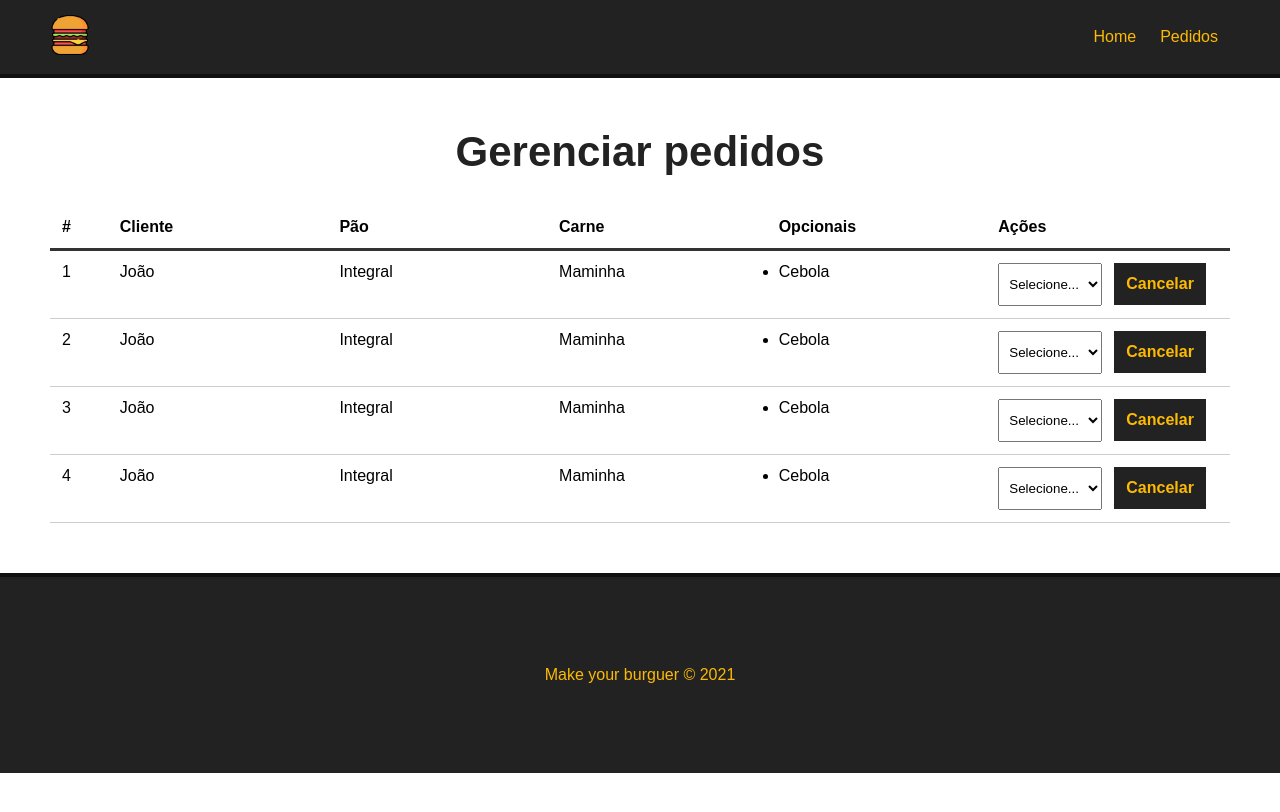
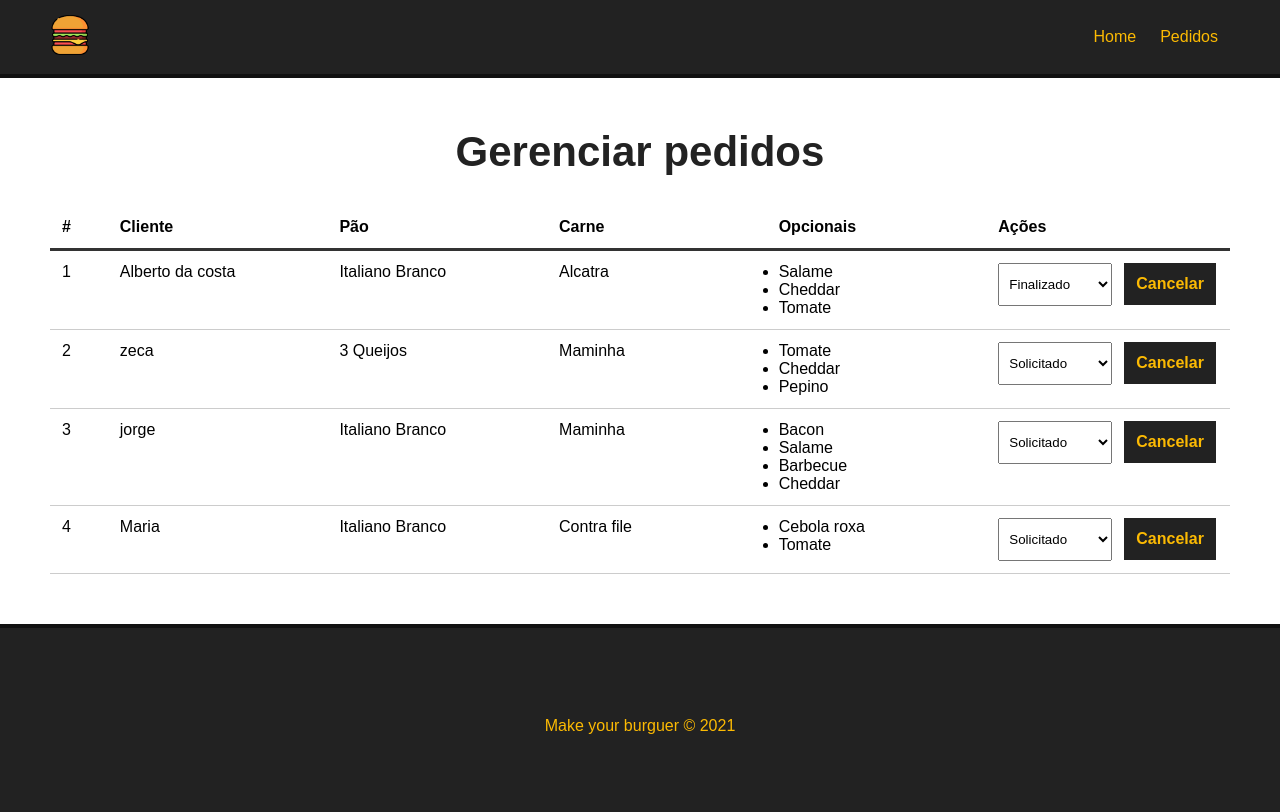
Before and after one commit to matheusrosmano/make-your-burguer, a Vue app: page /pedidos in a window 1280 px wide. Shown: the top 812 px of the page. Built offline with nearby package versions, Linux system fonts and the light colour scheme; data requests are answered from the project's data file.

Commit message:
Ajuste na listagem de pedidos

```diff
--- a/db/db.json
+++ b/db/db.json
@@ -83,7 +83,7 @@
   ],
   "burgers": [
     {
-      "nome": "ii",
+      "nome": "Alberto da costa",
       "carne": "Alcatra",
       "pao": "Italiano Branco",
       "opcionais": [
@@ -91,7 +91,7 @@
         "Cheddar",
         "Tomate"
       ],
-      "status": "Solicitado",
+      "status": "Finalizado",
       "id": 1
     },
     {
@@ -121,7 +121,7 @@
     },
     {
       "nome": "Maria",
-      "carne": null,
+      "carne": "Contra file",
       "pao": "Italiano Branco",
       "opcionais": [
         "Cebola roxa",
--- a/src/components/Dashboard.vue
+++ b/src/components/Dashboard.vue
@@ -17,17 +17,24 @@
                 <div class="order-number">
                     {{ burguer.id}}
                 </div>
-                <div>João</div>
-                <div>Integral</div>
-                <div>Maminha</div>
+                <div>{{burguer.nome}}</div>
+                <div>{{burguer.pao}}</div>
+                <div>{{burguer.carne}}</div>
                 <div>
                     <ul>
-                        <li>Cebola</li>
+                        <li v-for="(opcional, index) in burguer.opcionais" :key="index">
+                            {{opcional}}
+                        </li>
                     </ul>
                 </div>
                 <div>
                     <select name="status" class="status">
                         <option value="">Selecione...</option>
+                        <option v-for="s in this.status" :key="s.id" :value="s.id"
+                            :selected="s.tipo == burguer.status"
+                        >
+                            {{s.tipo}}
+                        </option>
                     </select>
                     <button class="delete-btn">Cancelar</button>
                 </div>
@@ -58,10 +65,22 @@ export default {
 
       this.burguers = await req.json()
     },
+    async getStatus() {
+      const req = await fetch(`${this.baseUrl}status`, {
+        method: 'get',
+        headers: {
+          'Content-Type': 'application/json',
+          'Accept': 'application/json',
+        },
+      })
+
+      this.status = await req.json()
+      console.log(this.status)
+    }
   },
   mounted() {
-      this.burguers = this.getPedidos()
-    console.log(this.burguers)
+      this.getPedidos()
+      this.getStatus()
   },
 }
 </script>
```
